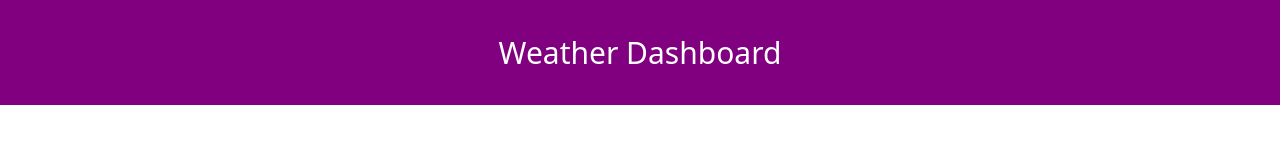
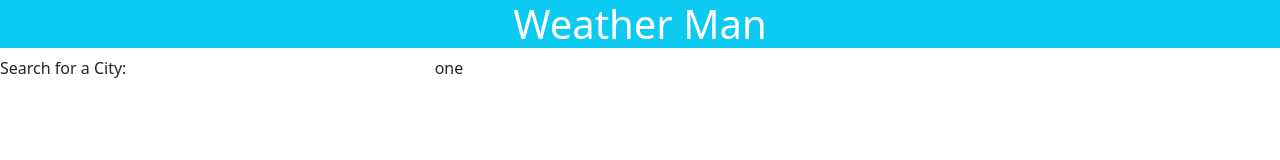
Before and after one commit to Kyaeror/Weather, a plain HTML site: page index.html in a window 1280 px wide. Drawn offline with nearby package versions, Linux system fonts and the light colour scheme.

Commit message:
html skeleton2

```diff
--- a/Assets/css/style.css
+++ /dev/null
@@ -1,7 +0,0 @@
-.title {
-    text-align: center;
-    font-size: 30px;
-    color: white;
-    background-color: purple;
-    padding: 30px 30px 30px 30px;
-}
--- a/index.html
+++ b/index.html
@@ -1,28 +1,33 @@
 <!DOCTYPE html>
 <html lang="en">
   <head>
-    <meta charset="UTF-8">
-    <meta http-equiv="X-UA-Compatible" content="IE=edge">
-    <meta name="viewport" content="width=device-width, initial-scale=1.0">
-    <link rel="stylesheet" href="https://cdn.jsdelivr.net/npm/bootstrap@5.3.0-alpha1/dist/css/bootstrap.min.css">
-    <link rel="stylesheet" href="./Assets/css/style.css">
+    <meta charset="UTF-8" />
+    <meta http-equiv="X-UA-Compatible" content="IE=edge" />
+    <meta name="viewport" content="width=device-width, initial-scale=1.0" />
+    <link
+      rel="stylesheet"
+      href="https://cdn.jsdelivr.net/npm/bootstrap@5.3.0-alpha1/dist/css/bootstrap.min.css"
+    />
+    <link rel="stylesheet" href="./Assets/css/style.css" />
     <title>Weather Api</title>
   </head>
   <body>
-    <div class="title">Weather Dashboard</div>
-    <div class="search-bar">
-        <div class="city-input"></div>
+    <h1 class = "col=12 d-flex justify-content-center bg-info text-white">Weather Man</h4>
+    <div class="row">
+      <div class="search-bar col-4">
+        <div class="city-input">Search for a City:</div>
         <div class="history"></div>
       </div>
-    <div class="weather-view">
+      <div class="weather-view col-8">
         <div class="current-weather"></div>
         <div class="future-weather">
-            <div class="card-1"></div>
+          <div class="card-1">one</div>
           <div class="card-2"></div>
           <div class="card-3"></div>
           <div class="card-4"></div>
           <div class="card-5"></div>
         </div>
       </div>
+    </div>
   </body>
 </html>
```
Lines whose indentation alone changed are shown as unchanged.
